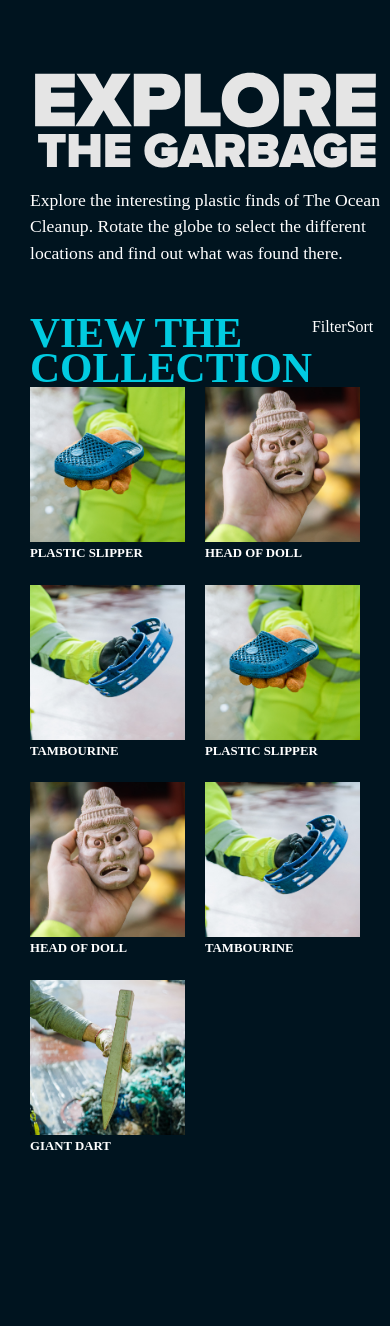
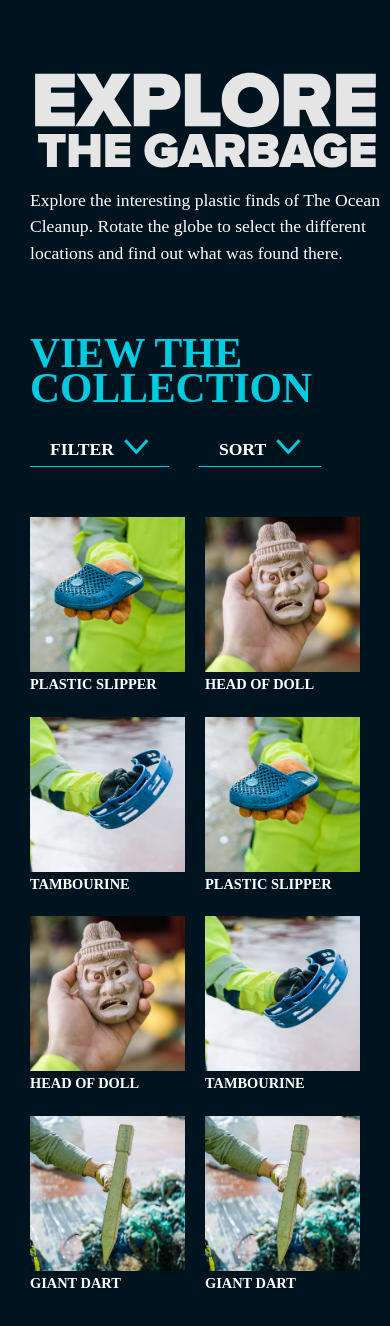
Before and after one commit to teunism/teunis-site, a React app: page /overview in a window 390 px wide. Shown: the top 1326 px of the page. Before the commit the page ends 1228 px from the top, so only its background shows below. Built offline with nearby package versions, Linux system fonts and the light colour scheme; a web font is replaced by a local one.

Commit message:
Responsive overview page

```diff
--- a/src/components/Atoms/ItemsGrid/ItemsGrid.scss
+++ b/src/components/Atoms/ItemsGrid/ItemsGrid.scss
@@ -64,9 +64,18 @@
     }
 
     @include bp-min(small) {
-        grid-gap: gap(5);
+        // grid-gap: gap(5);
     }
 }
 .items-grid--big .items-grid__item {
     width: 100%;
 }
+.items-grid--big .items-grid__item-title {
+    font-size: 0.9rem;
+    @include bp-min(tiny) {
+        font-size: 1rem;
+    }
+    @include bp-min(medium) {
+        font-size: 1.1rem;
+    }
+}
--- a/src/components/Molecules/OverviewGrid/OverviewGrid.js
+++ b/src/components/Molecules/OverviewGrid/OverviewGrid.js
@@ -3,6 +3,8 @@ import React, { useState } from "react";
 import { itemsData } from "../../../data/itemsData";
 
 import ItemsGrid from "../../Atoms/ItemsGrid/ItemsGrid";
+
+import DropdownIcon from "../../../img/dropdown-icon.svg";
 
 import "./OverviewGrid.scss";
 
@@ -11,12 +13,24 @@ const OverviewGrid = () => {
         <section className="overview-grid">
             <div className="overview-grid__title-container">
                 <h2 className="overview-grid__title">View the Collection</h2>
-                <ul className="overview-grid__condition-list">
-                    <li>Filter</li>
-                </ul>
-                <ul className="overview-grid__condition-list">
-                    <li>Sort</li>
-                </ul>
+                <div className="overview-grid__filter-container">
+                    <ul className="overview-grid__filter-list">
+                        <li className="overview-grid__filter-item">
+                            Filter
+                            <span className="overview-grid__dropdown-icon">
+                                <img src={DropdownIcon}></img>
+                            </span>
+                        </li>
+                    </ul>
+                    <ul className="overview-grid__filter-list">
+                        <li>
+                            Sort
+                            <span className="overview-grid__dropdown-icon">
+                                <img src={DropdownIcon}></img>
+                            </span>
+                        </li>
+                    </ul>
+                </div>
             </div>
 
             <ItemsGrid items={itemsData} size="big" />
--- a/src/components/Molecules/OverviewGrid/OverviewGrid.scss
+++ b/src/components/Molecules/OverviewGrid/OverviewGrid.scss
@@ -5,12 +5,38 @@
 
 .overview-grid__title-container {
     display: flex;
+    flex-wrap: wrap;
+    justify-content: space-between;
+    margin-bottom: gap(5);
+    gap: gap(3) 0;
 }
 
 .overview-grid__title {
     @include heading-medium-big;
 }
 
-.overview-grid__condition-list {
+.overview-grid__filter-container {
+    display: flex;
+    flex-wrap: wrap;
+}
+
+.overview-grid__filter-list {
     @include bare-list;
+    min-width: max-content;
+    padding: gap(2) gap(3) gap(1) gap(3);
+    border-bottom: 1px solid $blue;
+    font-size: 1.1rem;
+    text-transform: uppercase;
+    text-align: center;
+    font-weight: 600;
 }
+.overview-grid__filter-list:first-of-type {
+    margin-right: gap(4);
+}
+.overview-grid__filter-item {
+    display: flex;
+}
+
+.overview-grid__dropdown-icon {
+    margin-left: gap(2);
+}
--- a/src/components/Templates/OverviewTemplate/OverviewTemplate.scss
+++ b/src/components/Templates/OverviewTemplate/OverviewTemplate.scss
@@ -10,4 +10,5 @@
 .overview-template__intro {
     width: 31%;
     min-width: 350px;
+    margin-bottom: gap(6);
 }
--- a/src/data/itemsData.js
+++ b/src/data/itemsData.js
@@ -515,4 +515,77 @@ export const itemsData = [
             },
         ],
     },
+    {
+        title: "Giant dart",
+        url: "giant-dart",
+        location: "kingston",
+        intro: "Lorem ipsum dolor sit amet, consectetur adipiscing elit. Nunc vulputate libero et velit interdum, ac aliquet odio mattis. Class aptent taciti sociosqu ad litora torquent per conubia nostra, per inceptos himenaeos. Curabitur tempus urna at turpis condimentum lobortis. Ut commodo efficitur neque.",
+        images: {
+            mainImage: ExampleImageThree,
+            allImages: [ExampleImageThree, ExampleImageOne, ExampleImageTwo],
+        },
+        data: {
+            sizes: {
+                heightCm: "10",
+                depthCm: "41",
+                widthCm: "33",
+                weightGr: "40",
+            },
+            materials: {
+                material: "plastic",
+                category: "footwear",
+            },
+            optional: [
+                {
+                    title: "Material",
+                    properties: [
+                        {
+                            title: "Material",
+                            value: "Plastic",
+                        },
+                        {
+                            title: "Category",
+                            value: "Footwear",
+                        },
+                    ],
+                },
+                {
+                    title: "Rest",
+                    properties: [
+                        {
+                            title: "Produced in",
+                            value: "China",
+                        },
+                        {
+                            title: "Brand name",
+                            value: "Baby",
+                        },
+                    ],
+                },
+            ],
+        },
+        comments: [
+            {
+                content:
+                    "This is actually not a plastic penguiño but a rare Malasian baby slipper. Around 2004 it was a limited edition release with 5000 items. Still very popular in Japan!",
+                name: "Brecon Philips",
+                pinned: false,
+                likes: 2,
+            },
+            {
+                content:
+                    "This is actually not a plastic penguiño but a rare Malasian baby slipper. Around 2004 it was a limited edition release with 5000 items. Still very popular in Japan!",
+                name: "Mr. Pinned",
+                pinned: true,
+                likes: 43,
+            },
+            {
+                content:
+                    "This item is very popular in my country. I own two of them. They make a funny sounds when you squeeze it",
+                name: "Not pinned",
+                pinned: false,
+                likes: 38,
+            },
+        ],
+    },
 ];
--- a/src/styles/base/fonts.scss
+++ b/src/styles/base/fonts.scss
@@ -86,7 +86,7 @@
  */
 @mixin text-medium {
     font-weight: 600;
-    font-size: 0.8rem;
+    font-size: 0.9rem;
     color: $white;
     line-height: 1;
     text-transform: uppercase;
```
Also changed, not shown: src/img/dropdown-icon.svg (added).
